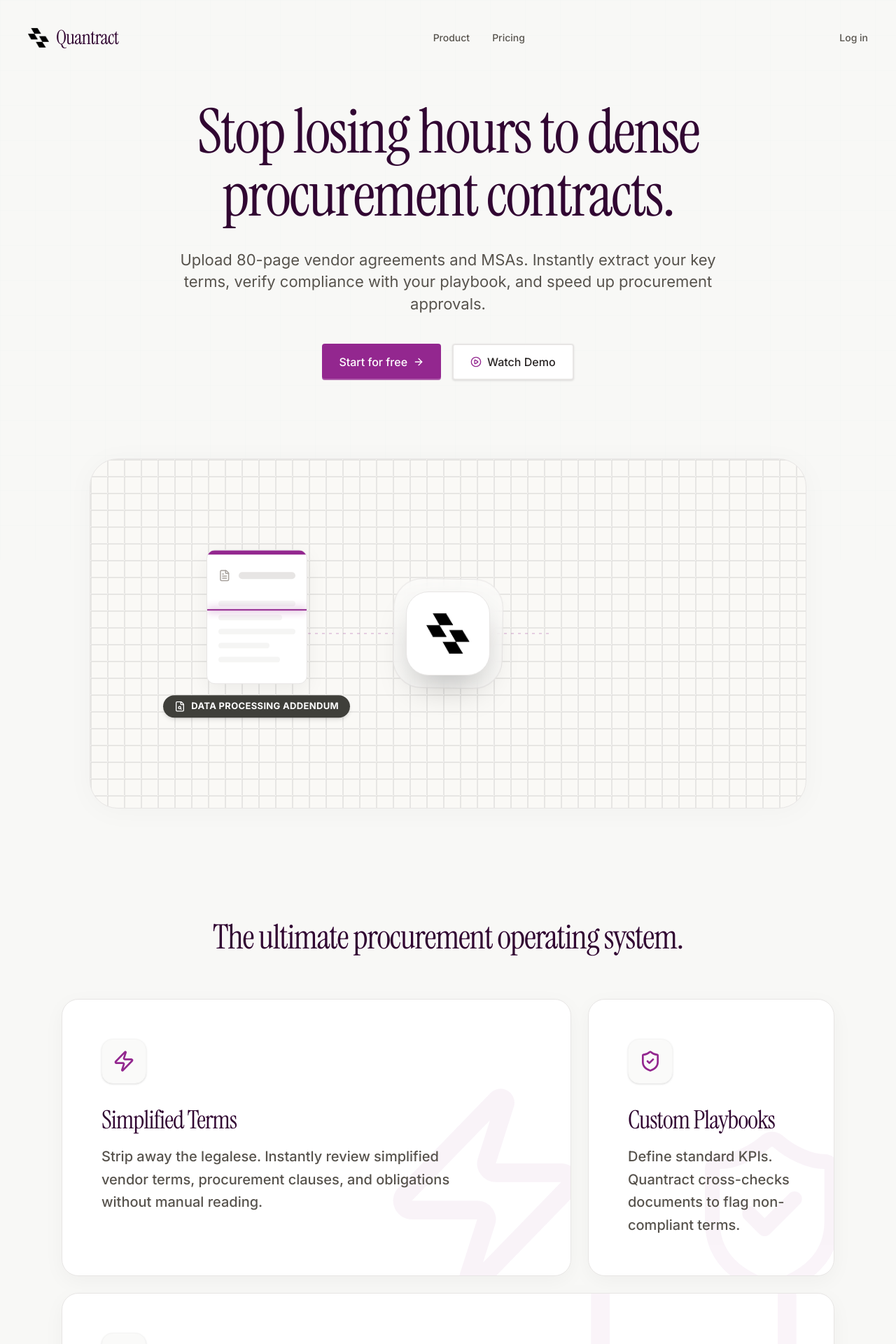
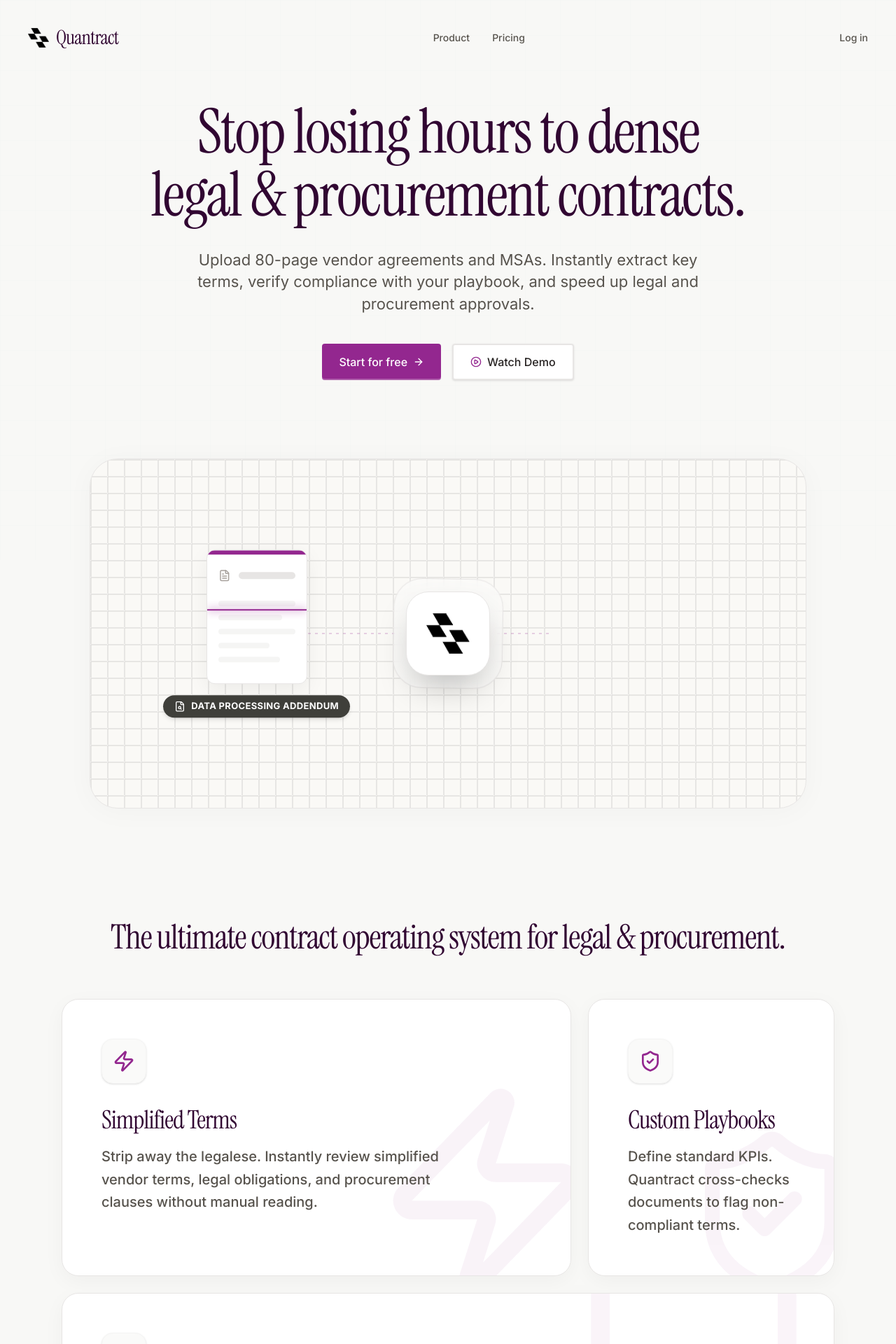
Before and after one commit to QuanteraAI/quantract, a React (Vite) app: page / in a window 1280 px wide. Shown: the top 1920 px of the page at 70% size. Built offline with nearby package versions, Linux system fonts and the light colour scheme.

Commit message:
Update homepage copy to seamlessly include legal and procurement

```diff
--- a/src/pages/Home.jsx
+++ b/src/pages/Home.jsx
@@ -8,10 +8,10 @@ export default function Home() {
             {/* Hero Section */}
             <section className="mx-auto max-w-5xl px-6 pt-36 pb-12 text-center">
                 <h1 className="font-serif text-[68px] md:text-[88px] font-normal leading-[1.02] tracking-tight text-[var(--color-dark-text)] mx-auto max-w-[900px] text-balance">
-                    Stop losing hours to dense procurement contracts.
+                    Stop losing hours to dense legal & procurement contracts.
                 </h1>
                 <p className="mt-8 text-[20px] md:text-[22px] text-stone-600 font-normal max-w-3xl mx-auto leading-[1.45]">
-                    Upload 80-page vendor agreements and MSAs. Instantly extract your key terms, verify compliance with your playbook, and speed up procurement approvals.
+                    Upload 80-page vendor agreements and MSAs. Instantly extract key terms, verify compliance with your playbook, and speed up legal and procurement approvals.
                 </p>
                 <div className="mt-10 flex flex-col sm:flex-row justify-center gap-4">
                     <button className="bg-[var(--color-primary)] text-white text-base font-medium px-6 py-3 rounded shadow-[0px_-2px_0px_0px_rgba(255,255,255,0.25)_inset] hover:bg-[var(--color-primary-dark)] transition-all flex items-center justify-center gap-2">
@@ -29,7 +29,7 @@ export default function Home() {
             {/* Feature Grid / USPs */}
             <section className="mx-auto max-w-6xl px-6 py-24">
                 <div className="text-center mb-16">
-                    <h2 className="font-serif text-4xl md:text-5xl text-[var(--color-dark-text)] tracking-tight">The ultimate procurement operating system.</h2>
+                    <h2 className="font-serif text-4xl md:text-5xl text-[var(--color-dark-text)] tracking-tight">The ultimate contract operating system for legal & procurement.</h2>
                 </div>
                 <div className="grid md:grid-cols-2 lg:grid-cols-3 gap-6">
                     {/* Bento Large Card */}
@@ -43,7 +43,7 @@ export default function Home() {
                             </div>
                             <h3 className="font-serif text-3xl md:text-4xl mb-4 text-[var(--color-dark-text)] tracking-tight">Simplified Terms</h3>
                             <p className="text-stone-600 text-lg md:text-xl leading-relaxed font-medium">
-                                Strip away the legalese. Instantly review simplified vendor terms, procurement clauses, and obligations without manual reading.
+                                Strip away the legalese. Instantly review simplified vendor terms, legal obligations, and procurement clauses without manual reading.
                             </p>
                         </div>
                     </div>
```
